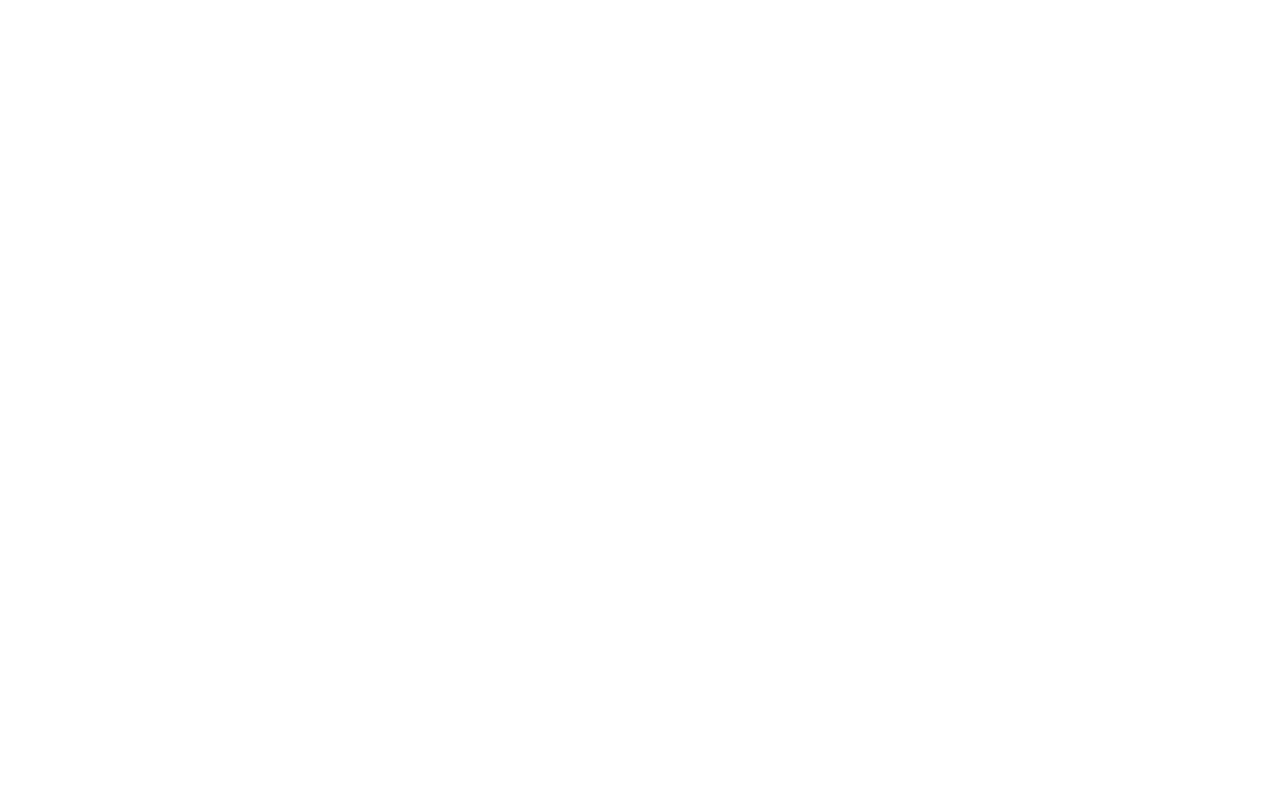
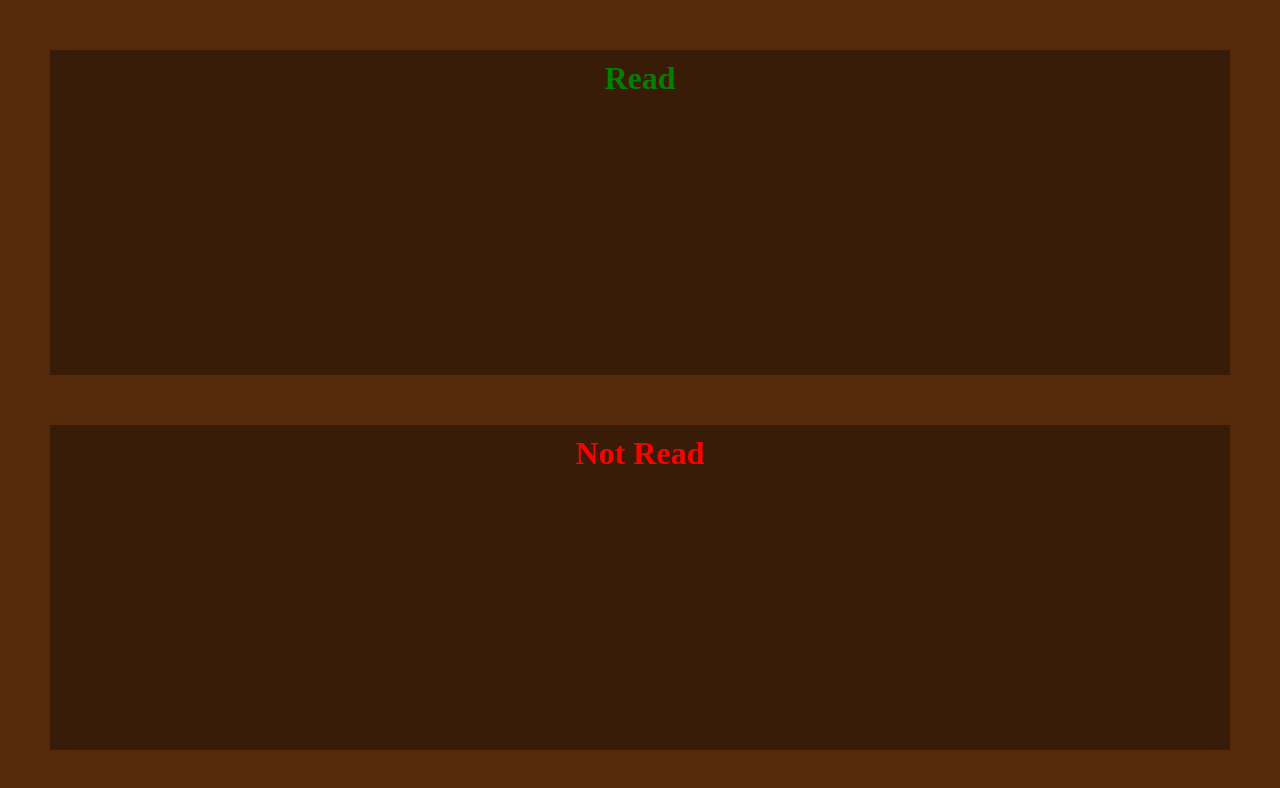
Before and after one commit to fnafelipe/odin-library, a plain HTML site: page index.html in a window 1280 px wide. Drawn offline with Linux system fonts and the light colour scheme.

Commit message:
feat: add basic styling for library visualization

```diff
--- a/index.html
+++ b/index.html
@@ -8,5 +8,15 @@
     <link href="./styles.css" rel="stylesheet" />
   </head>
   <body>
+    <main class="container">
+      <div class="read-section">
+        <h1>Read</h1>
+        <div class="read-books"></div>
+      </div>
+      <div class="not-read-section">
+        <h1>Not Read</h1>
+        <div class="not-read-books"></div>
+      </div>
+    </main>
   </body>
 </html>
--- a/script.js
+++ b/script.js
@@ -15,6 +15,7 @@
   if (!new.target) {
     throw Error("You must use the 'new' operator to call the constructor");
   }
+  this.id = crypto.randomUUID();
   this.title = title;
   this.author = author;
   this.numberOfPages = numberOfPages;
--- a/styles.css
+++ b/styles.css
@@ -0,0 +1,34 @@
+* {
+  margin: 0;
+  padding: 0;
+  box-sizing: border-box;
+  --better-brown: rgb(84, 42, 11);
+  --dark-brown: rgb(57, 28, 8)
+}
+
+.container {
+  display: flex;
+  flex-direction: column;
+  justify-content: space-between;
+  width: 100%;
+  height: 100vh;
+  border: 50px solid var(--better-brown);
+  background-color: var(--better-brown);
+  gap: 50px;
+}
+
+.read-section,
+.not-read-section {
+  background-color: var(--dark-brown);
+  height: 50%;
+  padding-top: 10px;
+}
+
+.read-section h1 {
+  color: green;
+  text-align: center;
+}
+.not-read-section h1 {
+  color: red;
+  text-align: center;
+}
```
